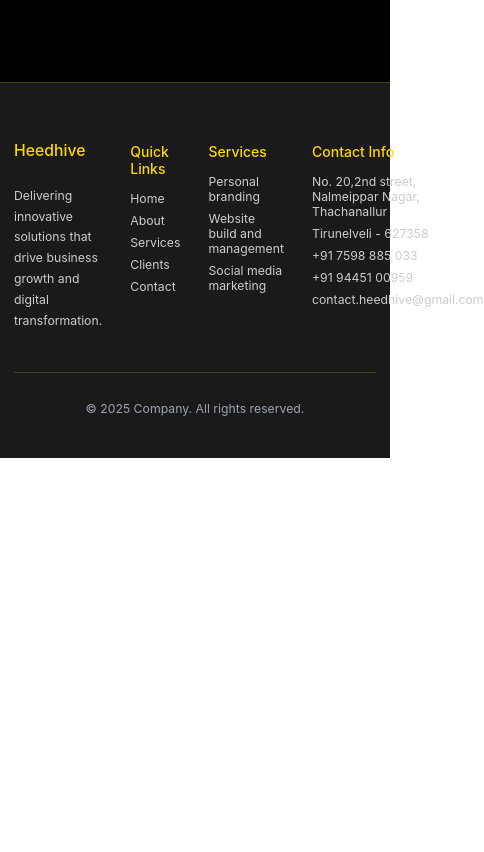
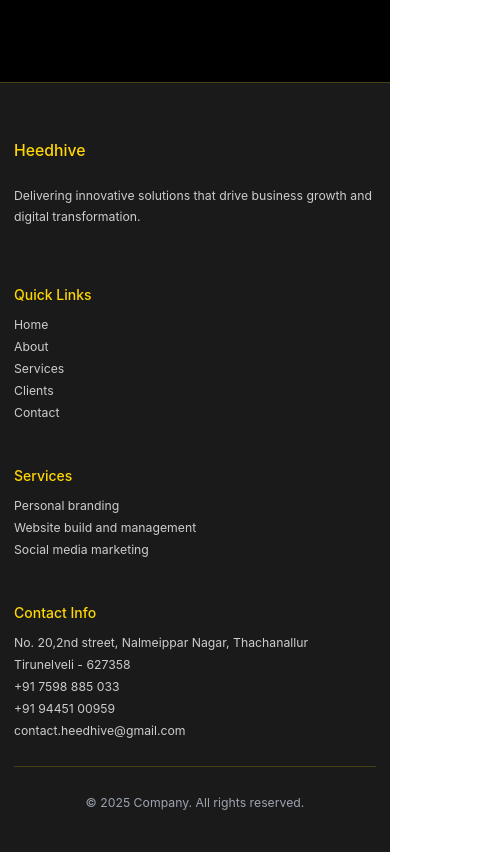
Before and after one commit to Muthuram05/Heedhive-Website, a React (Create React App) app: page /service/personal-branding in a window 390 px wide. Shown: the part 5214-6066 px from the top of the page, 484 px wide, since content can reach past the window. Before the commit the page ends 5672 px from the top, so only its background shows below. Built offline with nearby package versions, Linux system fonts and the light colour scheme.

Commit message:
footer ui fix

```diff
--- a/src/component/about/index.jsx
+++ b/src/component/about/index.jsx
@@ -120,7 +120,7 @@ export function AboutSection() {
 
               <div style={styles.statsContainer}>
                 <div style={styles.statItem}>
-                  <div style={styles.statNumber}>6 months</div>
+                  <div style={styles.statNumber}>1+</div>
                   <div style={styles.statLabel}>Years Experience</div>
                 </div>
                 <div style={styles.statItem}>
--- a/src/component/footer/index.jsx
+++ b/src/component/footer/index.jsx
@@ -1,182 +1,51 @@
+import styles from './style.module.css';
+
 export function Footer() {
-  const styles = {
-    footer: {
-      backgroundColor: 'var(--card)',
-      borderTop: '1px solid rgba(255, 215, 0, 0.2)',
-      padding: '3rem 0'
-    },
-    container: {
-      maxWidth: '1200px',
-      margin: '0 auto',
-      padding: '0 1rem'
-    },
-    grid: {
-      display: 'grid',
-      gridTemplateColumns: '1fr',
-      gap: '2rem'
-    },
-    gridMd: {
-      gridTemplateColumns: 'repeat(4, 1fr)'
-    },
-    companySection: {
-      display: 'flex',
-      flexDirection: 'column'
-    },
-    companyTitle: {
-      color: 'var(--primary)',
-      marginBottom: '1rem',
-      fontSize: '1.125rem',
-      fontWeight: 'var(--font-weight-medium)'
-    },
-    companyDescription: {
-      color: '#cccccc',
-      fontSize: '0.875rem',
-      lineHeight: '1.7'
-    },
-    linkSection: {
-      display: 'flex',
-      flexDirection: 'column'
-    },
-    sectionTitle: {
-      color: 'var(--primary)',
-      marginBottom: '1rem',
-      fontSize: '1rem',
-      fontWeight: 'var(--font-weight-medium)'
-    },
-    linkList: {
-      display: 'flex',
-      flexDirection: 'column',
-      gap: '0.5rem',
-      fontSize: '0.875rem'
-    },
-    link: {
-      color: '#cccccc',
-      textDecoration: 'none',
-      transition: 'color 0.3s ease',
-      cursor: 'pointer'
-    },
-    serviceItem: {
-      color: '#cccccc',
-      fontSize: '0.875rem'
-    },
-    contactItem: {
-      color: '#cccccc',
-      fontSize: '0.875rem',
-      margin: 0
-    },
-    bottomSection: {
-      borderTop: '1px solid rgba(255, 215, 0, 0.2)',
-      marginTop: '2rem',
-      paddingTop: '2rem',
-      textAlign: 'center'
-    },
-    copyright: {
-      color: '#9ca3af',
-      fontSize: '0.875rem',
-      margin: 0
-    }
-  };
-
   return (
-    <footer style={styles.footer}>
-      <div style={styles.container}>
-        <div style={{...styles.grid, ...styles.gridMd}}>
-          <div style={styles.companySection}>
-            <h3 style={styles.companyTitle}>Heedhive</h3>
-            <p style={styles.companyDescription}>
+    <footer className={styles.footer}>
+      <div className={styles.container}>
+        <div className={styles.grid}>
+          <div className={styles.companySection}>
+            <h3 className={styles.companyTitle}>Heedhive</h3>
+            <p className={styles.companyDescription}>
               Delivering innovative solutions that drive business growth and digital transformation.
             </p>
           </div>
 
-          <div style={styles.linkSection}>
-            <h4 style={styles.sectionTitle}>Quick Links</h4>
-            <div style={styles.linkList}>
-              <a
-                href="#home"
-                style={styles.link}
-                onMouseEnter={(e) => {
-                  e.currentTarget.style.color = 'var(--primary)';
-                }}
-                onMouseLeave={(e) => {
-                  e.currentTarget.style.color = '#cccccc';
-                }}
-              >
-                Home
-              </a>
-              <a
-                href="#about"
-                style={styles.link}
-                onMouseEnter={(e) => {
-                  e.currentTarget.style.color = 'var(--primary)';
-                }}
-                onMouseLeave={(e) => {
-                  e.currentTarget.style.color = '#cccccc';
-                }}
-              >
-                About
-              </a>
-              <a
-                href="#services"
-                style={styles.link}
-                onMouseEnter={(e) => {
-                  e.currentTarget.style.color = 'var(--primary)';
-                }}
-                onMouseLeave={(e) => {
-                  e.currentTarget.style.color = '#cccccc';
-                }}
-              >
-                Services
-              </a>
-              <a
-                href="#clients"
-                style={styles.link}
-                onMouseEnter={(e) => {
-                  e.currentTarget.style.color = 'var(--primary)';
-                }}
-                onMouseLeave={(e) => {
-                  e.currentTarget.style.color = '#cccccc';
-                }}
-              >
-                Clients
-              </a>
-              <a
-                href="#contact"
-                style={styles.link}
-                onMouseEnter={(e) => {
-                  e.currentTarget.style.color = 'var(--primary)';
-                }}
-                onMouseLeave={(e) => {
-                  e.currentTarget.style.color = '#cccccc';
-                }}
-              >
-                Contact
-              </a>
+          <div className={styles.linkSection}>
+            <h4 className={styles.sectionTitle}>Quick Links</h4>
+            <div className={styles.linkList}>
+              <a href="#home" className={styles.link}>Home</a>
+              <a href="#about" className={styles.link}>About</a>
+              <a href="#services" className={styles.link}>Services</a>
+              <a href="#clients" className={styles.link}>Clients</a>
+              <a href="#contact" className={styles.link}>Contact</a>
             </div>
           </div>
 
-          <div style={styles.linkSection}>
-            <h4 style={styles.sectionTitle}>Services</h4>
-            <div style={styles.linkList}>
-              <span style={styles.serviceItem}>Personal branding</span>
-              <span style={styles.serviceItem}>Website build and management</span>
-              <span style={styles.serviceItem}>Social media marketing</span>
+          <div className={styles.linkSection}>
+            <h4 className={styles.sectionTitle}>Services</h4>
+            <div className={styles.linkList}>
+              <a href="#services" className={styles.serviceItem}>Personal branding</a>
+              <a href="#services" className={styles.serviceItem}>Website build and management</a>
+              <a href="#services" className={styles.serviceItem}>Social media marketing</a>
             </div>
           </div>
 
-          <div style={styles.linkSection}>
-            <h4 style={styles.sectionTitle}>Contact Info</h4>
-            <div style={styles.linkList}>
-              <p style={styles.contactItem}>No. 20,2nd street, Nalmeippar Nagar, Thachanallur</p>
-              <p style={styles.contactItem}>Tirunelveli - 627358</p>
-              <p style={styles.contactItem}>+91 7598 885 033</p>
-              <p style={styles.contactItem}>+91 94451 00959</p>
-              <p style={styles.contactItem}>contact.heedhive@gmail.com</p>
+          <div className={styles.linkSection}>
+            <h4 className={styles.sectionTitle}>Contact Info</h4>
+            <div className={styles.linkList}>
+              <p className={styles.contactItem}>No. 20,2nd street, Nalmeippar Nagar, Thachanallur</p>
+              <p className={styles.contactItem}>Tirunelveli - 627358</p>
+              <p className={styles.contactItem}>+91 7598 885 033</p>
+              <p className={styles.contactItem}>+91 94451 00959</p>
+              <p className={styles.contactItem}>contact.heedhive@gmail.com</p>
             </div>
           </div>
         </div>
 
-        <div style={styles.bottomSection}>
-          <p style={styles.copyright}>
+        <div className={styles.bottomSection}>
+          <p className={styles.copyright}>
             © 2025 Company. All rights reserved.
           </p>
         </div>
--- /dev/null
+++ b/src/component/footer/style.module.css
@@ -0,0 +1,96 @@
+.footer {
+  background-color: var(--card);
+  border-top: 1px solid rgba(255, 215, 0, 0.2);
+  padding: 3rem 0;
+}
+
+.container {
+  max-width: 1200px;
+  margin: 0 auto;
+  padding: 0 1rem;
+}
+
+.grid {
+  display: grid;
+  grid-template-columns: 1fr;
+  gap: 2rem;
+}
+
+@media (min-width: 768px) {
+  .grid {
+    grid-template-columns: repeat(4, 1fr);
+  }
+}
+
+.companySection {
+  display: flex;
+  flex-direction: column;
+}
+
+.companyTitle {
+  color: var(--primary);
+  margin-bottom: 1rem;
+  font-size: 1.125rem;
+  font-weight: var(--font-weight-medium);
+}
+
+.companyDescription {
+  color: #cccccc;
+  font-size: 0.875rem;
+  line-height: 1.7;
+}
+
+.linkSection {
+  display: flex;
+  flex-direction: column;
+}
+
+.sectionTitle {
+  color: var(--primary);
+  margin-bottom: 1rem;
+  font-size: 1rem;
+  font-weight: var(--font-weight-medium);
+}
+
+.linkList {
+  display: flex;
+  flex-direction: column;
+  gap: 0.5rem;
+  font-size: 0.875rem;
+}
+
+.link {
+  color: #cccccc;
+  text-decoration: none;
+  transition: color 0.3s ease;
+  cursor: pointer;
+}
+
+.link:hover {
+  color: var(--primary);
+}
+
+.serviceItem {
+  color: #cccccc;
+  font-size: 0.875rem;
+  text-decoration: none;
+}
+
+.contactItem {
+  color: #cccccc;
+  font-size: 0.875rem;
+  margin: 0;
+}
+
+.bottomSection {
+  border-top: 1px solid rgba(255, 215, 0, 0.2);
+  margin-top: 2rem;
+  padding-top: 2rem;
+  text-align: center;
+}
+
+.copyright {
+  color: #9ca3af;
+  font-size: 0.875rem;
+  margin: 0;
+}
```
Also changed, not shown: src/component/footer/style.css (deleted, +0 -14 lines).
